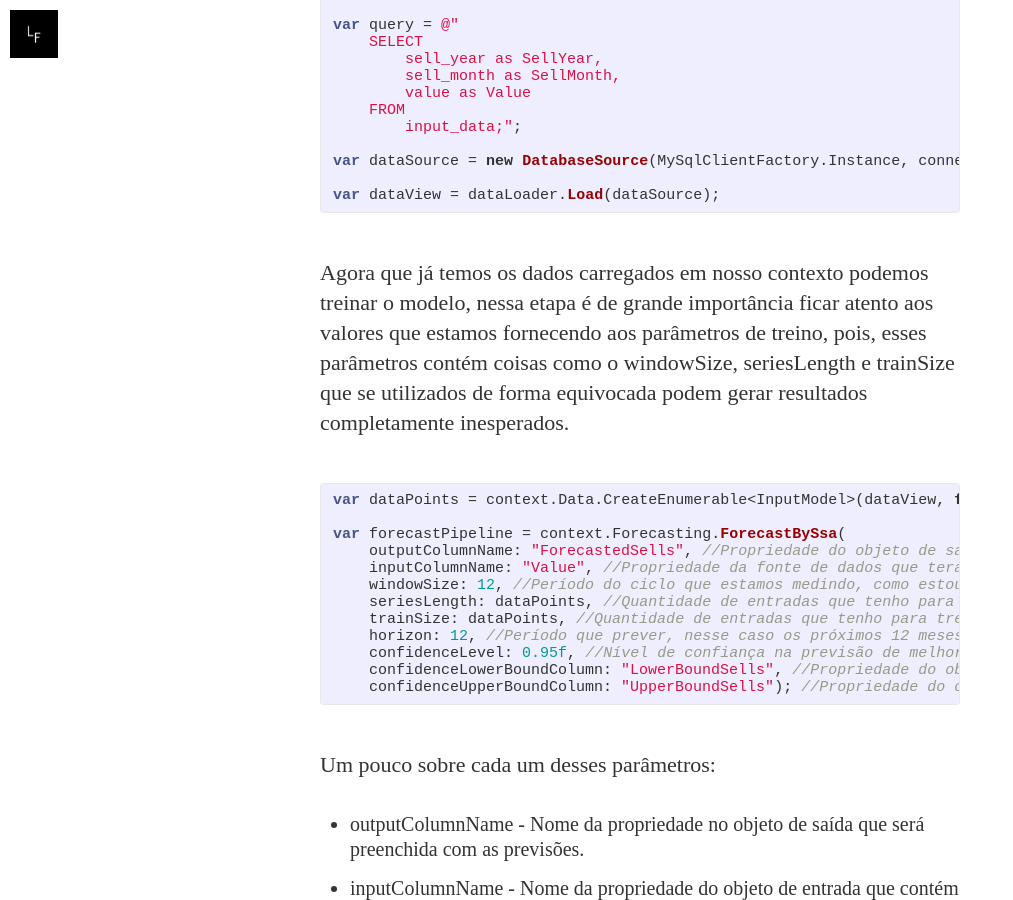
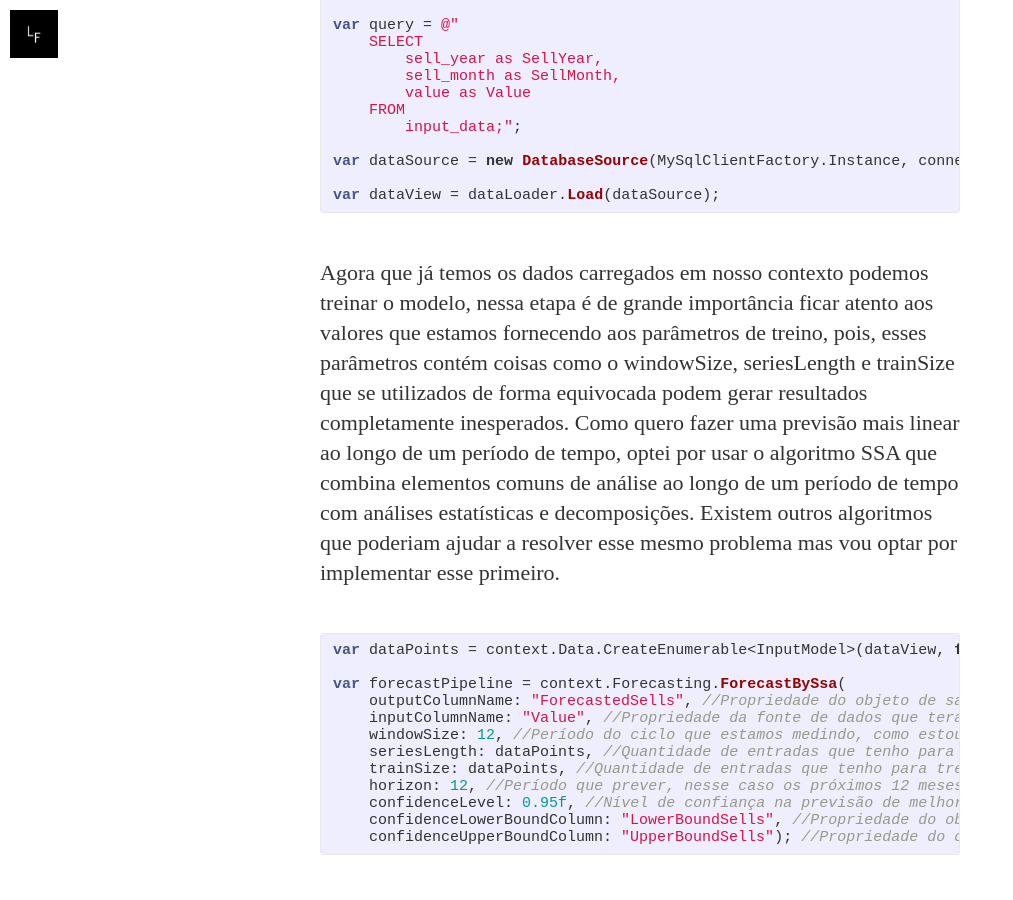
Before and after one commit to lfppfaria/lfppfaria.github.io, a Jekyll site: the page built from _posts/2020-06-22-experimentando-ml.net.markdown, in a window 1280 px wide and 900 px high, scrolled down 6122 px. Shown: the whole window, without its empty margins (0-1013 px from the left). Built offline with Jekyll 4.4.1, drawn with Linux system fonts in a browser that asks for light colours; nearby versions of some CDN libraries; some web fonts are replaced; comment, search, counter and statistics services are not loaded.

Commit message:
Ajuste do post ML

```diff
--- a/_posts/2020-06-22-experimentando-ml.net.markdown
+++ b/_posts/2020-06-22-experimentando-ml.net.markdown
@@ -174,7 +174,7 @@
 var dataView = dataLoader.Load(dataSource);
 {% endhighlight %}
 
-Agora que já temos os dados carregados em nosso contexto podemos treinar o modelo, nessa etapa é de grande importância ficar atento aos valores que estamos fornecendo aos parâmetros de treino, pois, esses parâmetros contém coisas como o windowSize, seriesLength e trainSize que se utilizados de forma equivocada podem gerar resultados completamente inesperados.
+Agora que já temos os dados carregados em nosso contexto podemos treinar o modelo, nessa etapa é de grande importância ficar atento aos valores que estamos fornecendo aos parâmetros de treino, pois, esses parâmetros contém coisas como o windowSize, seriesLength e trainSize que se utilizados de forma equivocada podem gerar resultados completamente inesperados. Como quero fazer uma previsão mais linear ao longo de um período de tempo, optei por usar o algoritmo SSA que combina elementos comuns de análise ao longo de um período de tempo com análises estatísticas e decomposições. Existem outros algoritmos que poderiam ajudar a resolver esse mesmo problema mas vou optar por implementar esse primeiro.
 
 {% highlight c# %}
 var dataPoints = context.Data.CreateEnumerable<InputModel>(dataView, false).Count(); //Quantidade de itens que tenho para dar entrada no treinamento e na previsão
```
